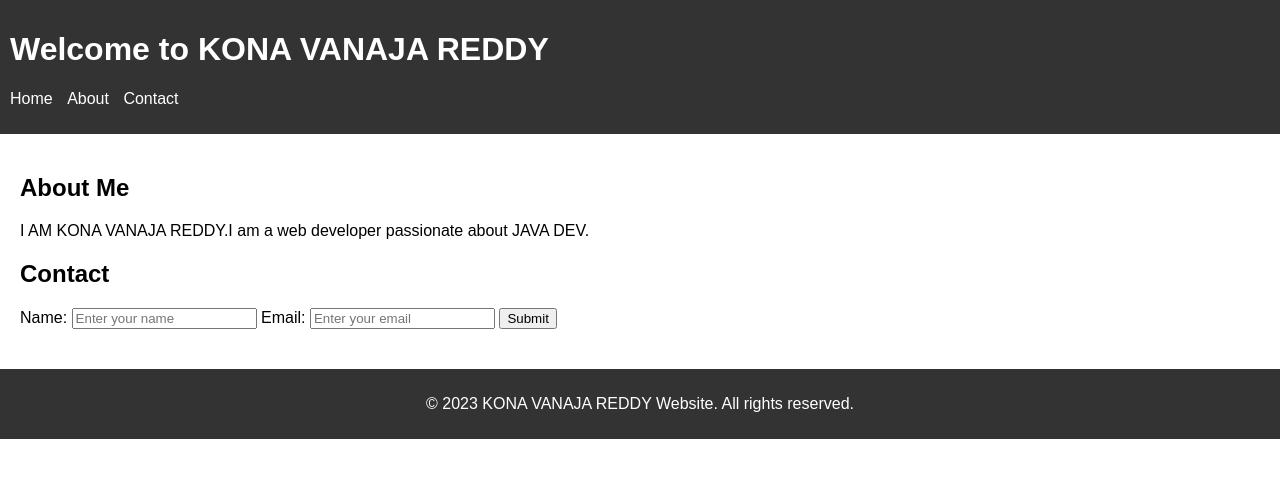
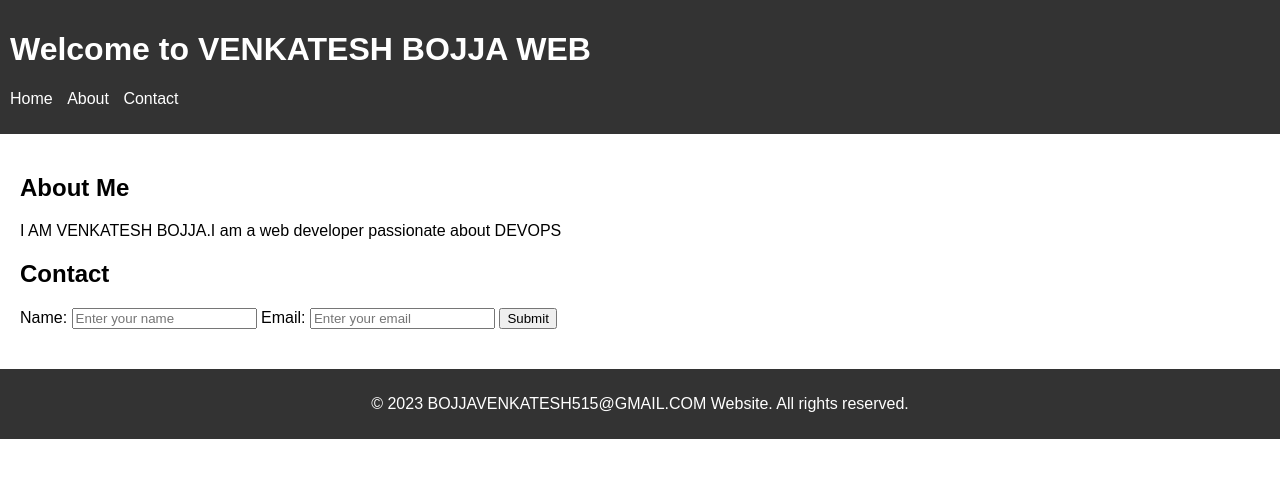
Before and after one commit to SAILYRA/saikumar-static-website, a plain HTML site: page index.html in a window 1280 px wide. Drawn offline with Linux system fonts and the light colour scheme.

Commit message:
Update index.html

```diff
--- a/index.html
+++ b/index.html
@@ -1,13 +1,13 @@
 <!DOCTYPE html>
 <html>
 <head>
-  <title> KONA VANAJA REDDY WEB</title>
+  <title>VENKATESH BOJJA</title>
   <link rel="stylesheet" type="text/css" href="styles.css">
   <script src="script.js"></script>
 </head>
 <body>
   <header>
-    <h1>Welcome to KONA VANAJA REDDY</h1>
+    <h1>Welcome to VENKATESH BOJJA WEB</h1>
     <nav>
       <ul>
         <li><a href="#">Home</a></li>
@@ -20,7 +20,7 @@
   <main>
     <section>
       <h2>About Me</h2>
-      <p>I AM KONA VANAJA REDDY.I am a web developer passionate about JAVA DEV.</p>
+      <p>I AM VENKATESH BOJJA.I am a web developer passionate about DEVOPS</p>
     </section>
 
     <section>
@@ -38,7 +38,7 @@
   </main>
 
   <footer>
-    <p>&copy; 2023 KONA VANAJA REDDY Website. All rights reserved.</p>
+    <p>&copy; 2023 BOJJAVENKATESH515@GMAIL.COM Website. All rights reserved.</p>
   </footer>
 </body>
 </html>
```
